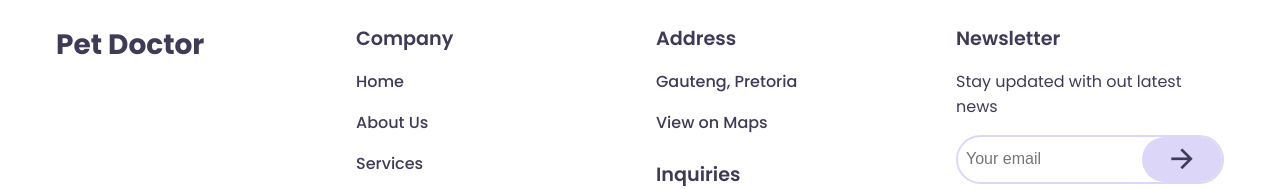
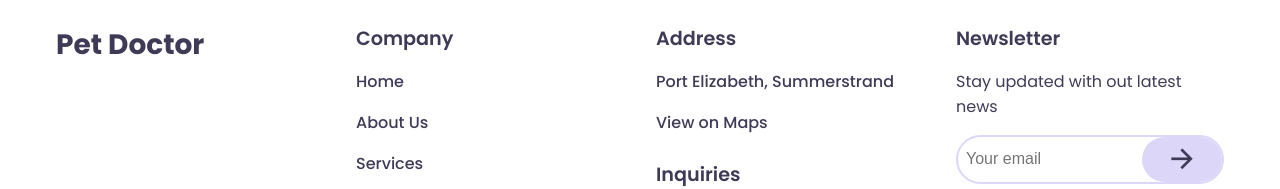
Before and after one commit to LucyShai/Pet-Doctor-Website, a plain HTML site: page index.html in a window 1280 px wide. Shown: the part 5372-5561 px from the top of the page. Drawn offline with nearby package versions, Linux system fonts and the light colour scheme.

Commit message:
Update index.html

```diff
--- a/index.html
+++ b/index.html
@@ -327,7 +327,7 @@
             <div class="footer__col">
                 <h4>Address</h4>
                 <ul class="footer__links">
-                    <li><a href="#">Gauteng, Pretoria</a></li>
+                    <li><a href="#">Port Elizabeth, Summerstrand</a></li>
                     <li><a href="#">View on Maps</a></li>
                 </ul>
                 <br />
```
